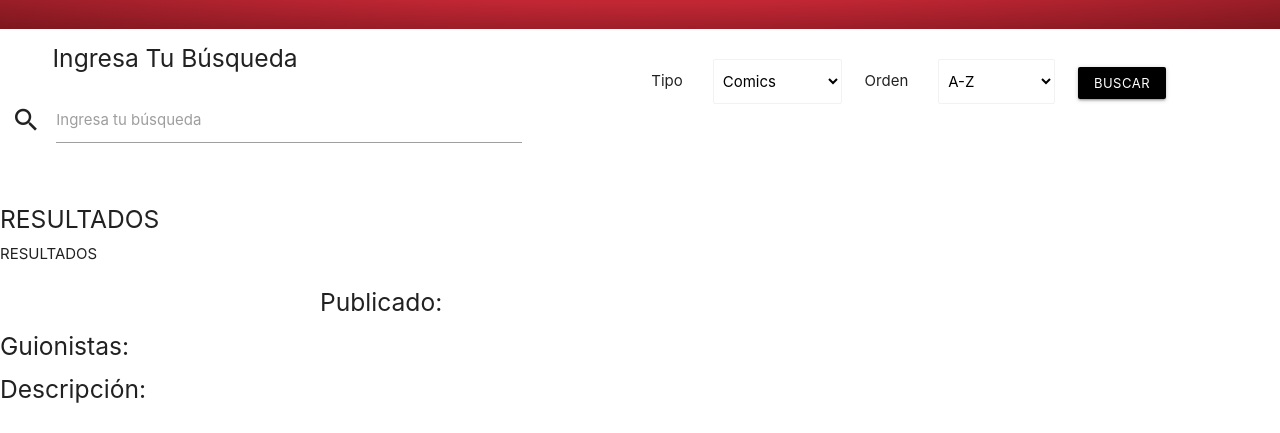
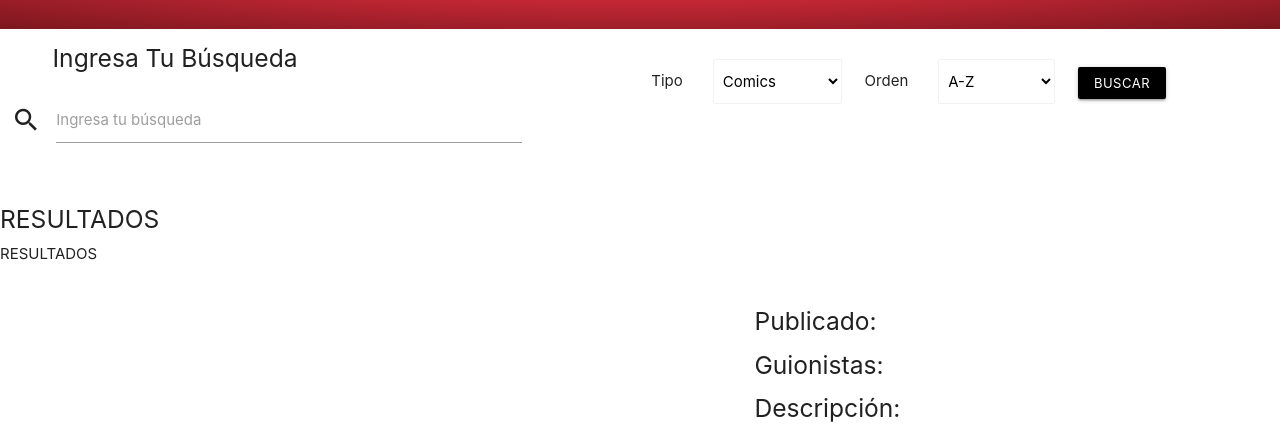
Before and after one commit to AnyiGP/Buscador-de-Comics-Anyi, a website: page index.html in a window 1280 px wide. Shown: the part 131-564 px from the top of the page. Drawn offline with nearby package versions, Linux system fonts and the light colour scheme; no server answers.

Commit message:
estilado seccion detalles

```diff
--- a/app.js
+++ b/app.js
@@ -179,7 +179,7 @@ fetchComicsId = async (comicId) => {
   } = await fetchURL(obtenerURL("comics", comicId)); //fx dentro de fx
   console.log(comic);
   //CARGAMOS LA URL PARA TRAER LA IMAGEN A LA TARJETA QUE DETALLA LA INFO coverPath
-  const imgComic = `${comic.thumbnail.path}.${comic.thumbnail.extension}`;
+  const imgComic = `${comic.thumbnail.path}/portrait_uncanny.${comic.thumbnail.extension}`;
   //releaseDate
   const fecha = `12/01/1984`;
   //writers
@@ -203,7 +203,7 @@ const titulo = traerElemento("#titulo");
 const fechaDePublicacion = traerElemento("#fechaDePublicacion");
 const guionistas = traerElemento("#guionistas");
 const detalles = traerElemento("#detalles");
-const seccionDetallesComic = traerElemento('#seccionDetallesComic')
+const seccionDetallesComic = traerElemento("#seccionDetallesComic");
 
 const actualizarDetallesDeComic = (
   imgComic,
@@ -220,12 +220,10 @@ const actualizarDetallesDeComic = (
   detalles.innerHTML = description;
 };
 
-
 //FILTROS
 // const ordenarPor = document.getElementById("ordenar-por");
 
 // ordenarPor.addEventListener("change", () => {
-
 
 //A/Z
 
@@ -266,8 +264,6 @@ const actualizarDetallesDeComic = (
 
 // });
 
-
-
 const search = () => {
   if (tipo === "comics") {
     fetchComics();
@@ -280,8 +276,6 @@ setTimeout(() => {
   loader.classList.add("esconder");
   results.classList.remove("esconder");
 }, 2000);
-
-
 
 //2.37hs
 //INICIO//
--- a/index.html
+++ b/index.html
@@ -129,12 +129,14 @@
     </div>
 
     <!--///////////////////////CONTENEDOR DETALLES/////////////////////-->
-<div class="row" id="seccionDetallesComic">
+    <div class="containerDetalles container" id="seccionDetallesComic">
       <div class="row">
-      <div class="col s12 m4 l3">
-        <img src="" alt="" id='imagenComic'/>
+        <div class="col s12">
+          <img src="" alt="" id="imagenComic" />
         </div>
-      <div class="col s12 m8 l9"></div>
+      </div>
+      <div class="row">
+        <div class="col s12">
           <h4 id="titulo"></h4>
           <h5>Publicado:</h5>
           <p id="fechaDePublicacion"></p>
@@ -143,6 +145,9 @@
           <h5>Descripción:</h5>
           <p id="detalles"></p>
         </div>
+      </div>
+    </div>
+
 
       <div>
         <h4>Personajes</h4>
@@ -152,7 +157,7 @@
         </div>
         <div id="resultsPersonajes" class="row"></div>
       </div>
-  </div>
+    <!-- </div> -->
 
     <!--///////////////////////////////////PAGINADOR//////////////////////////////////////-->
     <div class="container-paginador">
--- a/scss/_gridFrame.scss
+++ b/scss/_gridFrame.scss
@@ -0,0 +1,3 @@
+.containerDetalles {
+    display: flex;
+}
--- a/scss/style.scss
+++ b/scss/style.scss
@@ -4,3 +4,4 @@
 @import './loader';
 @import './select';
 @import './cards';
+@import './gridFrame'
```
Also changed, not shown: css/style.css, 1 other file. Lines whose indentation alone changed are shown as unchanged.
